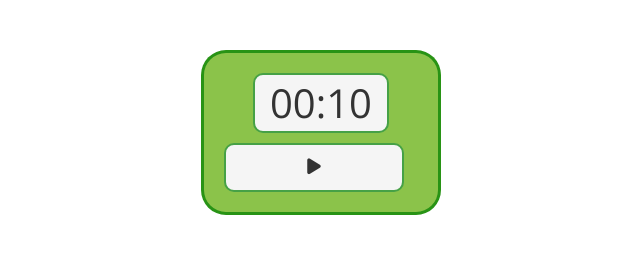
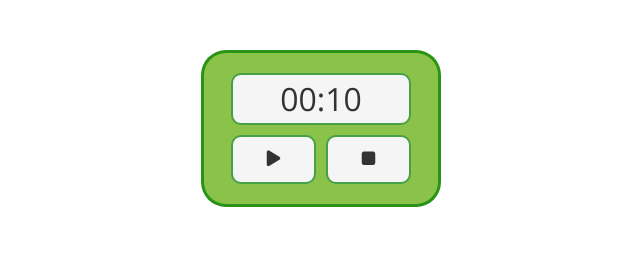
Before and after one commit to Sinematic/Pomodoro-Chrome-Extension, a plain HTML site: page index.html in a window 1280 px wide. Shown: the whole page, without its empty margins (319-959 px from the left). Drawn offline with nearby package versions, Linux system fonts and the light colour scheme.

Commit message:
Modifs mineures du CSS

```diff
--- a/script.js
+++ b/script.js
@@ -59,4 +59,5 @@ function countdown() {
 function stopCountdown() {
 
     clearTimeout(countdownTimeOut)
+    pomodoro.style.backgroundColor = "orange"
 }
--- a/style/style.css
+++ b/style/style.css
@@ -12,7 +12,7 @@ body {
     font-family: 'Open Sans', sans-serif;
     color: #333333;
     width: 100%;
-    max-width: 240px;
+    width: 240px;
     display: grid;
     grid-template-columns: 1fr;
     grid-template-rows: repeat(auto, 1fr);
@@ -34,18 +34,21 @@ body {
     border: solid 2px rgba(0, 128, 0, 0.712);
     border-radius: 10px;
     padding: 8px 15px;
-    max-width: 180px;
-    margin: auto;
-    margin-bottom: 10px;
-    font-size: 40px;
+    width: 180px;
+    margin: 0 auto 10px auto;
+    font-size: 32px;
+    text-align: center;
+    box-sizing: border-box;
 }
 
 .pomodoro form {
     display: grid;
-    grid-template-columns: 1fr;
+    grid-template-columns: repeat(2, 1fr);
     padding: 0;
-    max-width: 180px;
-    gap: 15px;
+    width: 180px;
+    justify-content: center;
+    gap: 10px;
+    margin: auto;
 }
 
 .pomodoro button {
@@ -56,10 +59,14 @@ body {
     border-radius: 10px;
 }
 
-#pause, #stop {
+#pause {
     display: none;
 }
 
-button:hover {
+#play:hover {
     background-color: #eaffd1;
 }
+
+#stop:hover {
+    background-color: rgb(255, 236, 199);
+}
```
